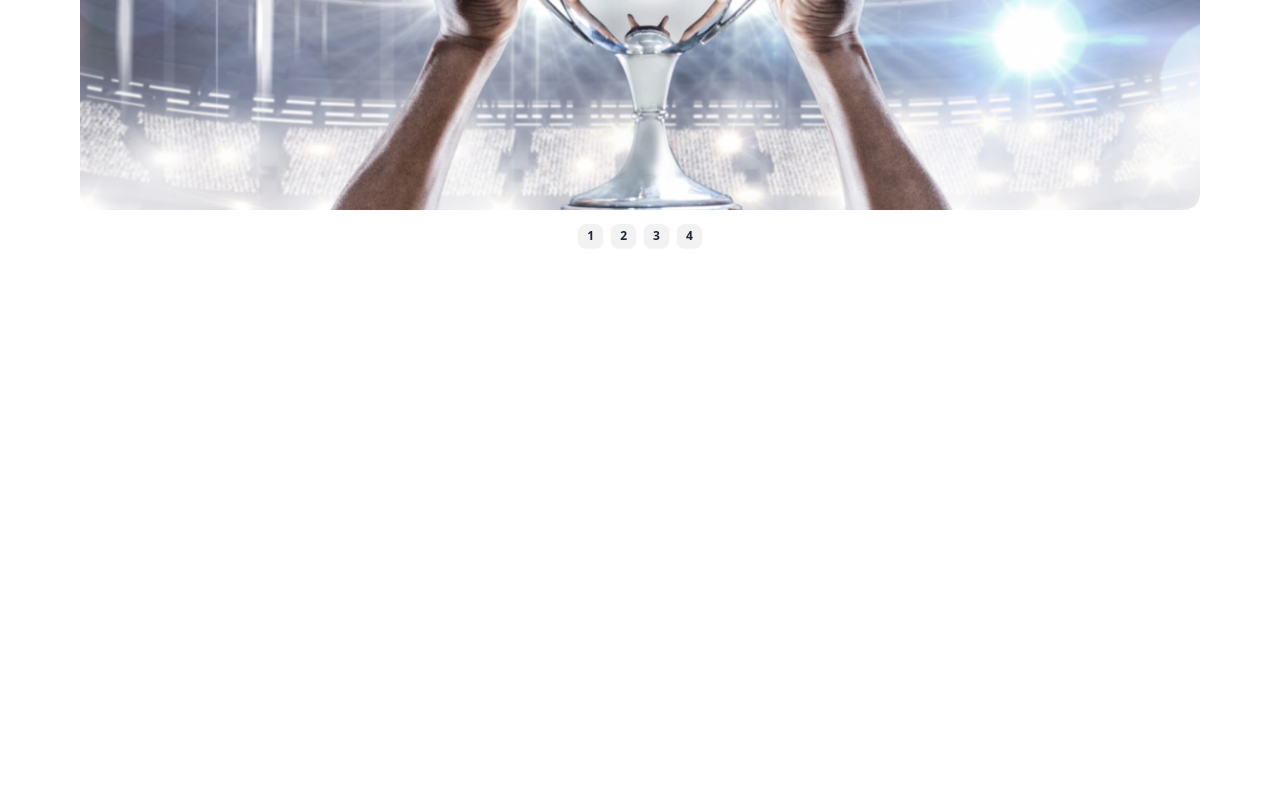
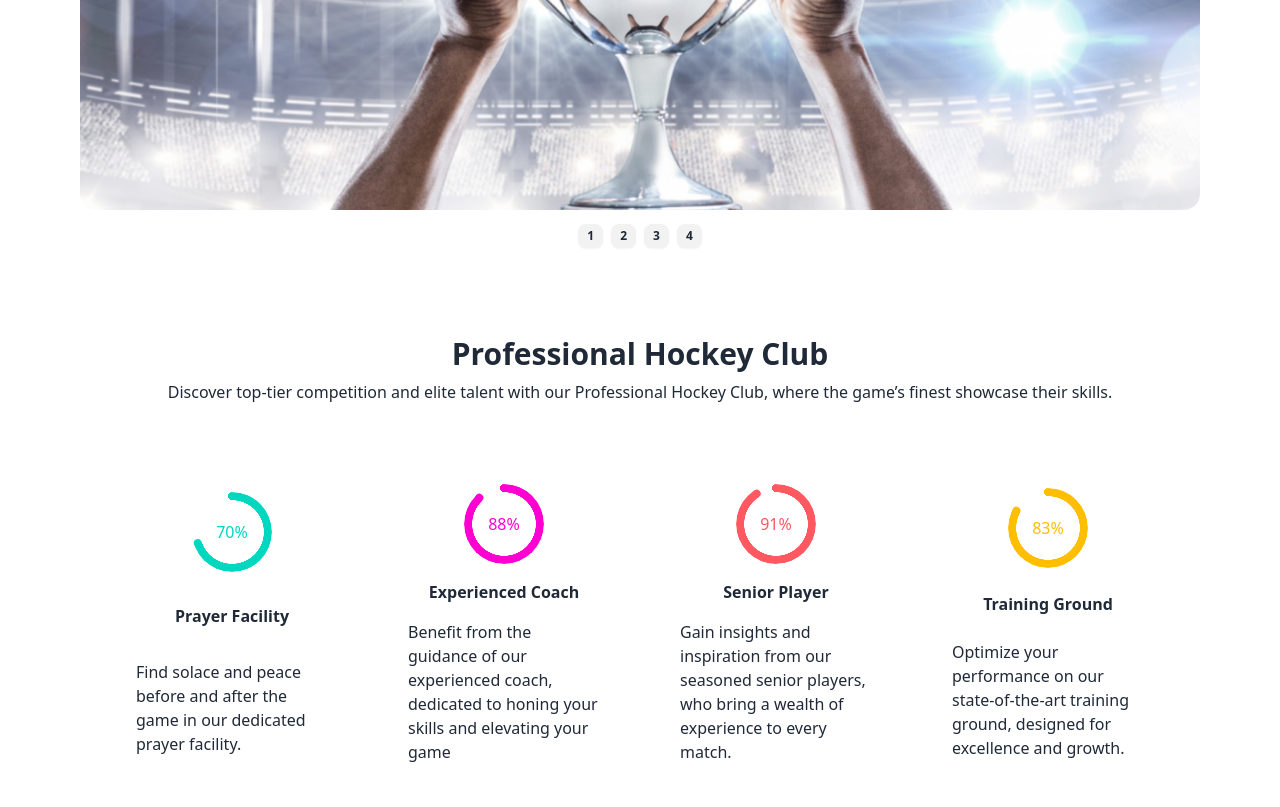
Before and after one commit to mdadib300/hockey, a plain HTML site: page index.html in a window 1280 px wide. Shown: the part 432-1239 px from the top of the page. Before the commit the page ends 800 px from the top, so only its background shows below. Drawn offline with nearby package versions, Linux system fonts and the light colour scheme.

Commit message:
professional hockey club done

```diff
--- a/index.html
+++ b/index.html
@@ -52,7 +52,7 @@
     </nav>
 
     <!-- banner -->
-    <section class="banner px-4 lg:px-20">
+    <section class="banner mx-4 lg:mx-20">
         <div class="carousel w-full rounded-2xl">
             <div id="item1" class="carousel-item w-full">
                 <img src="assets/banner1.png" class="w-full" />
@@ -74,6 +74,37 @@
             <a href="#item4" class="btn btn-xs">4</a>
         </div>
     </section>
+
+    <!-- professional hockey club -->
+    <section class="club my-6 lg:my-20 mx-4 lg:mx-24">
+        <div class="text-center mb-6 lg:mb-10">
+            <h1 class="text-2xl lg:text-3xl font-bold">Professional Hockey Club</h1>
+            <p class="my-2">Discover top-tier competition and elite talent with our Professional Hockey Club, where the
+                game’s finest showcase their skills.</p>
+        </div>
+        <div class="lg:flex">
+            <div class="lg:w-1/4 m-10 grid place-items-center">
+                <div class="radial-progress text-accent" style="--value:70;" role="progressbar">70%</div>
+                <p class="font-semibold my-4">Prayer Facility</p>
+                <p>Find solace and peace before and after the game in our dedicated prayer facility.</p>
+            </div>
+            <div class="lg:w-1/4 m-10 grid place-items-center">
+                <div class="radial-progress text-secondary" style="--value:88;" role="progressbar">88%</div>
+                <p class="font-semibold my-4">Experienced Coach</p>
+                <p>Benefit from the guidance of our experienced coach, dedicated to honing your skills and elevating your game</p>
+            </div>
+            <div class="lg:w-1/4 m-10 grid place-items-center">
+                <div class="radial-progress text-error" style="--value:91;" role="progressbar">91%</div>
+                <p class="font-semibold my-4">Senior Player</p>
+                <p>Gain insights and inspiration from our seasoned senior players, who bring a wealth of experience to every match.</p>
+            </div>
+            <div class="lg:w-1/4 m-10 grid place-items-center">
+                <div class="radial-progress text-warning" style="--value:83;" role="progressbar">83%</div>
+                <p class="font-semibold my-4">Training Ground</p>
+                <p>Optimize your performance on our state-of-the-art training ground, designed for excellence and growth.</p>
+            </div>
+        </div>
+    </section>
 </body>
 
 </html>
```
